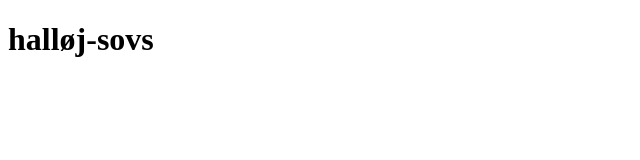
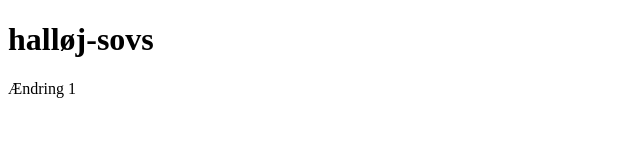
Before and after one commit to char308z/branches, a plain HTML site: page index.html in a window 1280 px wide. Shown: the full height of the page, 0-640 px from the left. Drawn offline with Linux system fonts and the light colour scheme.

Commit message:
1.ændring

```diff
--- a/index.html
+++ b/index.html
@@ -8,5 +8,6 @@
   </head>
   <body>
     <h1>halløj-sovs</h1>
+    <p>Ændring 1</p>
   </body>
 </html>
```
